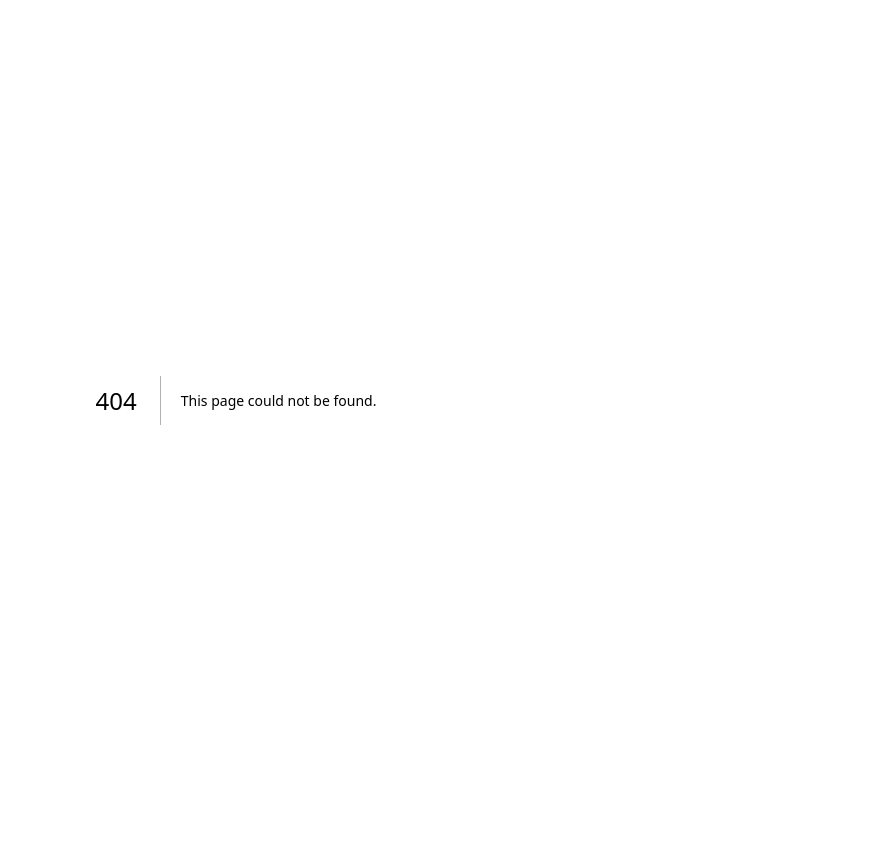
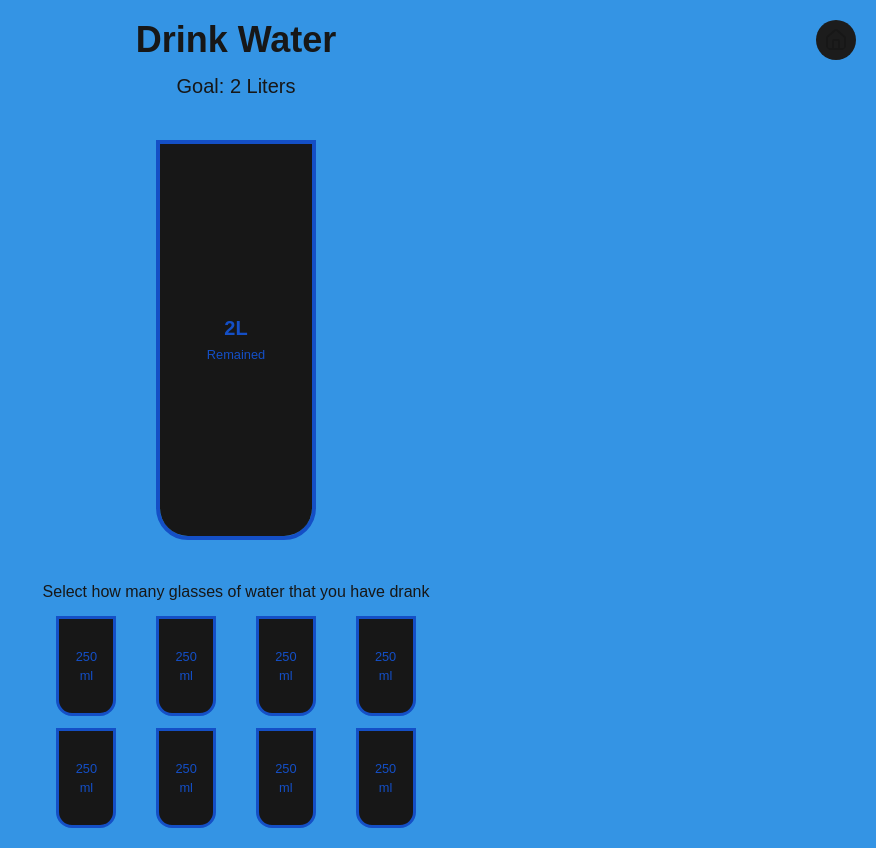
Before and after one commit to BaraSalameh/Tailwind-Master, a Next.js app: page /challenges/drink-water in a window 1280 px wide. Before the commit this address had no page. Shown: the whole page, without its empty margins (404-1280 px from the left). Before the commit the page ends 800 px from the top, so only its background shows below. Built offline with nearby package versions, Linux system fonts and the light colour scheme.

Commit message:
drink water challenge

```diff
--- /dev/null
+++ b/src/app/challenges/drink-water/page.tsx
@@ -0,0 +1,88 @@
+'use client';
+
+import { useState } from "react";
+
+const DrinkWater = () => {
+    const [liters, setLiters] = useState(0);
+    const [cupIndex, setCupIndex] = useState(-1);
+
+    const handleCupClick = (idx: number) => {
+        setCupIndex(prev => {
+            const index = prev === 0 && idx === 0 ? -1 : idx;
+            setLiters((index + 1) * (1 / 4));
+            return index;
+        });
+    }
+
+    return(
+        <div
+            className="
+                bg-[#3494e4] min-h-screen
+                flex flex-col items-center p-5 gap-10
+            "
+        >
+            <div
+                className="
+                    text-foreground
+                    flex flex-col items-center gap-3
+                "
+            >
+                <h1 className="text-4xl font-bold">Drink Water</h1>
+                <span className="text-xl">Goal: 2 Liters</span>
+            </div>
+            <div
+                className={`
+                    border-4 border-[#144fc6] rounded-b-4xl
+                    h-100 w-40 overflow-hidden
+                    [&>div]:text-[#144FC6]
+                    [&>div]:content-center [&>div]:text-center [&>div]:overflow-hidden
+                    [&>div]:transition-all [&>div]:duration-300 [&>div]:ease-in
+                    [&>div_h1]:font-semibold
+                `}
+            >
+                <div
+                    className="bg-foreground"
+                    style={{height: `${100 - ((liters / 2) * 100)}%`}}
+                >
+                    <h1 className="text-xl">{`${2 - liters}L`}</h1>
+                    <small>Remained</small>
+                </div>
+                <div
+                    className="bg-[#6ab3f8]"
+                    style={{height: `${(liters / 2) * 100}%`}}
+                >
+                    <h1 className="text-4xl">{`${(liters / 2) * 100}%`}</h1>
+                </div>
+            </div>
+            <div className="flex flex-col gap-3">
+                <p>Select how many glasses of water that you have drank</p>
+                <div className="grid grid-cols-4 gap-3 [&>div]:m-auto">
+                    {Array.from({length: 8})
+                    .map((_, idx) =>
+                        <div
+                            key={idx}
+                            className={`
+                                border-3 border-[#144fc6] rounded-b-2xl
+                                h-25 w-15 overflow-hidden
+                                transition-all duration-300 ease-in
+                                ${idx <= cupIndex
+                                    ? 'bg-[#6ab3f8] text-foreground'
+                                    : 'bg-foreground text-[#144FC6]'
+                                }
+                                text-center content-center
+                                cursor-pointer
+                                [&>small]:block
+                            `}
+                            onClick={() => handleCupClick(idx)}
+                        >
+                            <small>250</small>
+                            <small>ml</small>
+                        </div>
+                    )}
+                </div>
+            </div>
+        </div>
+    )
+}
+
+export default DrinkWater;
--- a/src/app/page.tsx
+++ b/src/app/page.tsx
@@ -22,7 +22,8 @@ const Home = () => {
         {name: 'FAQ Collapse', path: 'faq-collapse'},
         {name: 'Random Choice Picker', path: 'random-choice-picker'},
         {name: 'Animatied Navigation', path: 'animated-navigation'},
-        {name: 'Incrementing Counter', path: 'incrementing-counter'}
+        {name: 'Incrementing Counter', path: 'incrementing-counter'},
+        {name: 'Drink Water', path: 'drink-water'}
     ]
 
     return (
```
